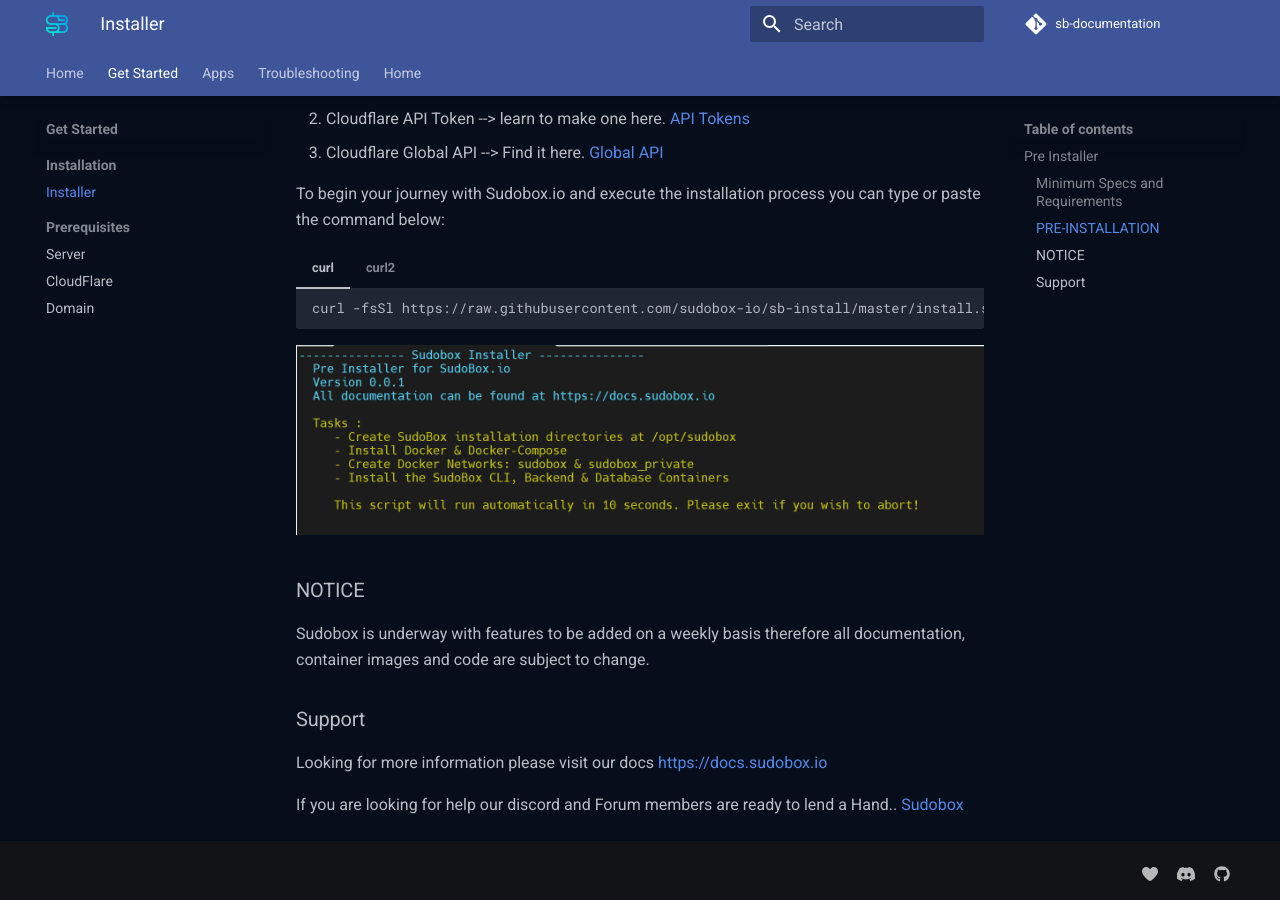
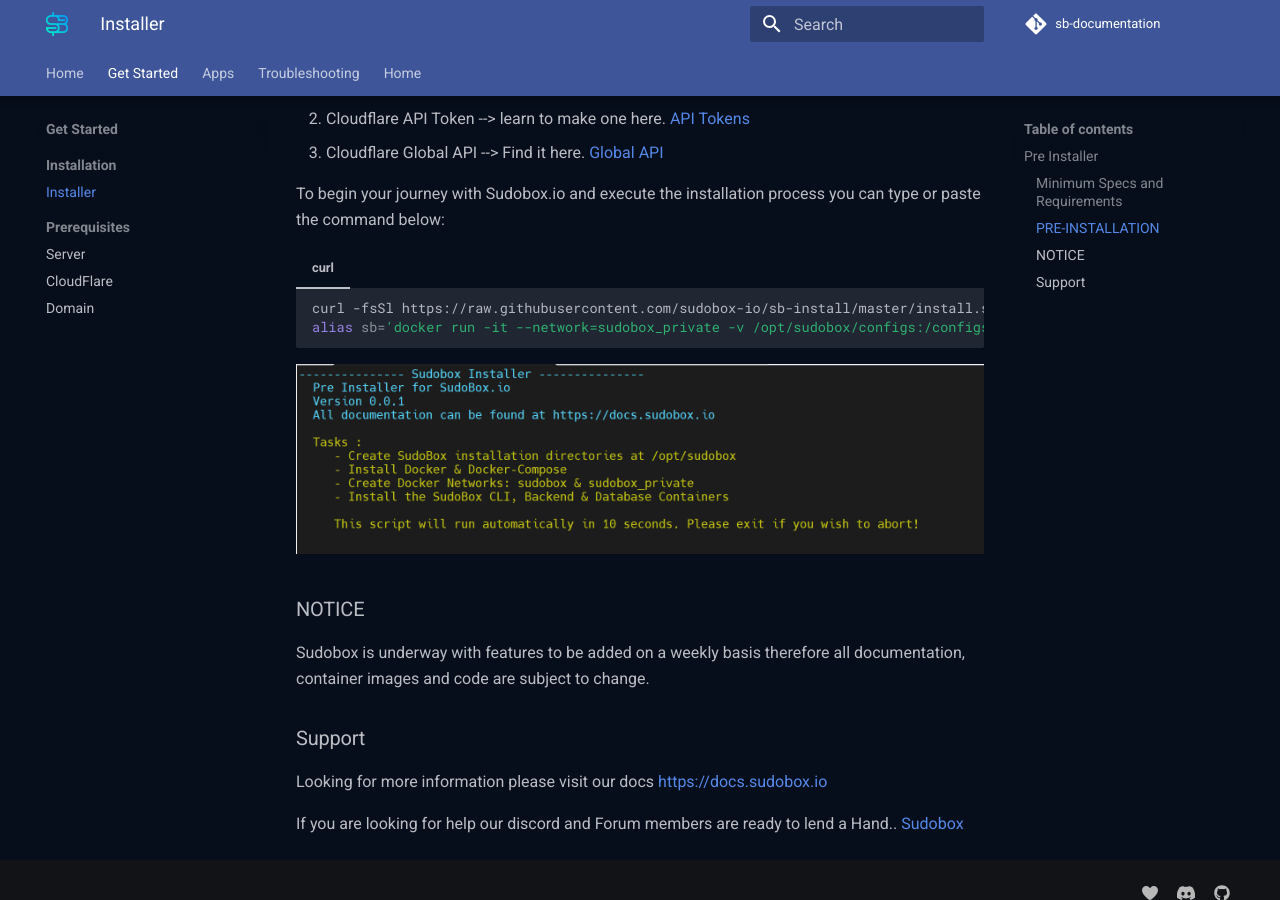
Before and after one commit to sudobox-io/sb-documentation, an MkDocs documentation site: the page built from docs/get-started/installation/installer.md, in a window 1280 px wide and 900 px high, scrolled down 599 px. Built offline with MkDocs 1.6.1 and Material for MkDocs 9.7.7, drawn with Linux system fonts in a browser that asks for light colours; comment, search, counter and statistics services are not loaded; the version menu is left out.

Commit message:
Update installer.md
added aliases

````diff
--- a/docs/get-started/installation/installer.md
+++ b/docs/get-started/installation/installer.md
@@ -28,12 +28,8 @@
 
 === "curl"
     ```bash
-    curl -fsSl https://raw.githubusercontent.com/sudobox-io/sb-install/master/install.sh | sudo bash
-    ```
-
-=== "curl2"
-    ```bash
-    curl -fsSl https://raw.githubusercontent.com/sudobox-io/sb-install/master/install.sh | sudo bash
+    curl -fsSl https://raw.githubusercontent.com/sudobox-io/sb-install/master/install.sh | sudo bash &&
+    alias sb='docker run -it --network=sudobox_private -v /opt/sudobox/configs:/configs --rm --name sb-cli ghcr.io/sudobox-io/sb-cli && clear' && sb
     ```
 
 ![SudoBox Preinstaller!](./sb-installer.png "SB-preinstaller")
````
